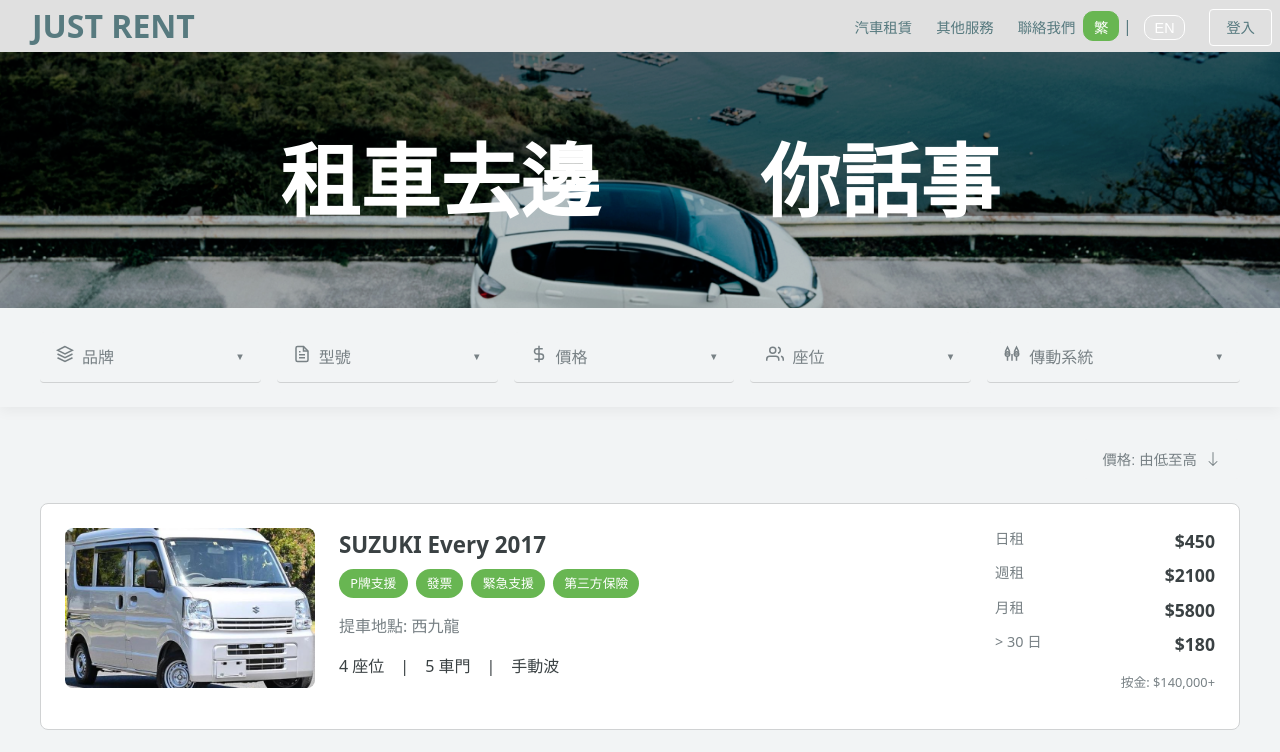
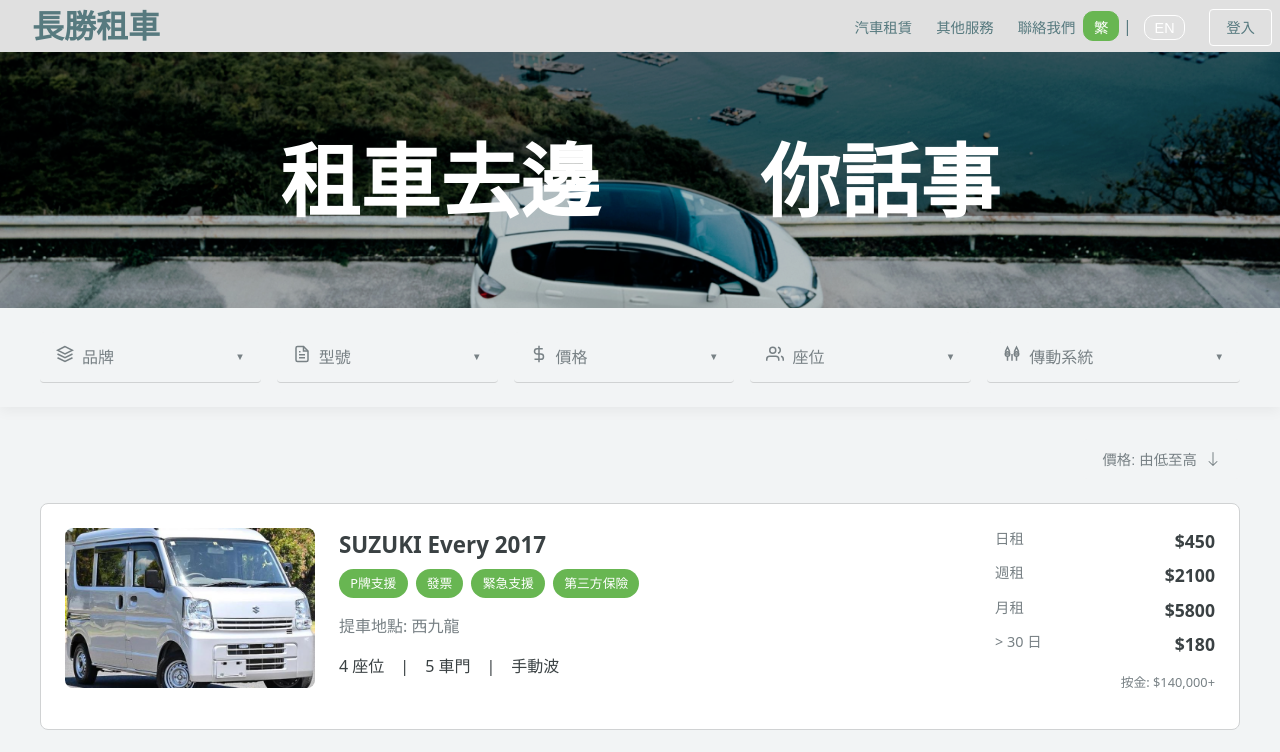
Before and after one commit to ywkdeborahdev/uiux_just_rent_car, a React (Vite) app: page / in a window 1280 px wide. Shown: the top 752 px of the page. Built offline with nearby package versions, Linux system fonts and the light colour scheme.

Commit message:
updated company name

```diff
--- a/src/components/Header/Header.tsx
+++ b/src/components/Header/Header.tsx
@@ -29,7 +29,7 @@
         <header className="main-header" style={headerStyle}>
             <div className="container">
                 <nav className="title-nav">
-                    <Link to='/' className="logo">JUST RENT</Link>
+                    <Link to='/' className="logo">{t('header.companyName')}</Link>
                 </nav>
                 <nav className="main-nav">
                     <Link to='/'>{t('header.carRental')}</Link>
--- a/src/locales/en.json
+++ b/src/locales/en.json
@@ -1,5 +1,6 @@
 {
     "header": {
+        "companyName": "GoodWayPass",
         "carRental": "Car Rental",
         "otherServices": "Other Services",
         "contactUs": "Contact Us",
--- a/src/locales/zh.json
+++ b/src/locales/zh.json
@@ -1,5 +1,6 @@
 {
     "header": {
+        "companyName": "長勝租車",
         "carRental": "汽車租賃",
         "otherServices": "其他服務",
         "contactUs": "聯絡我們",
```
